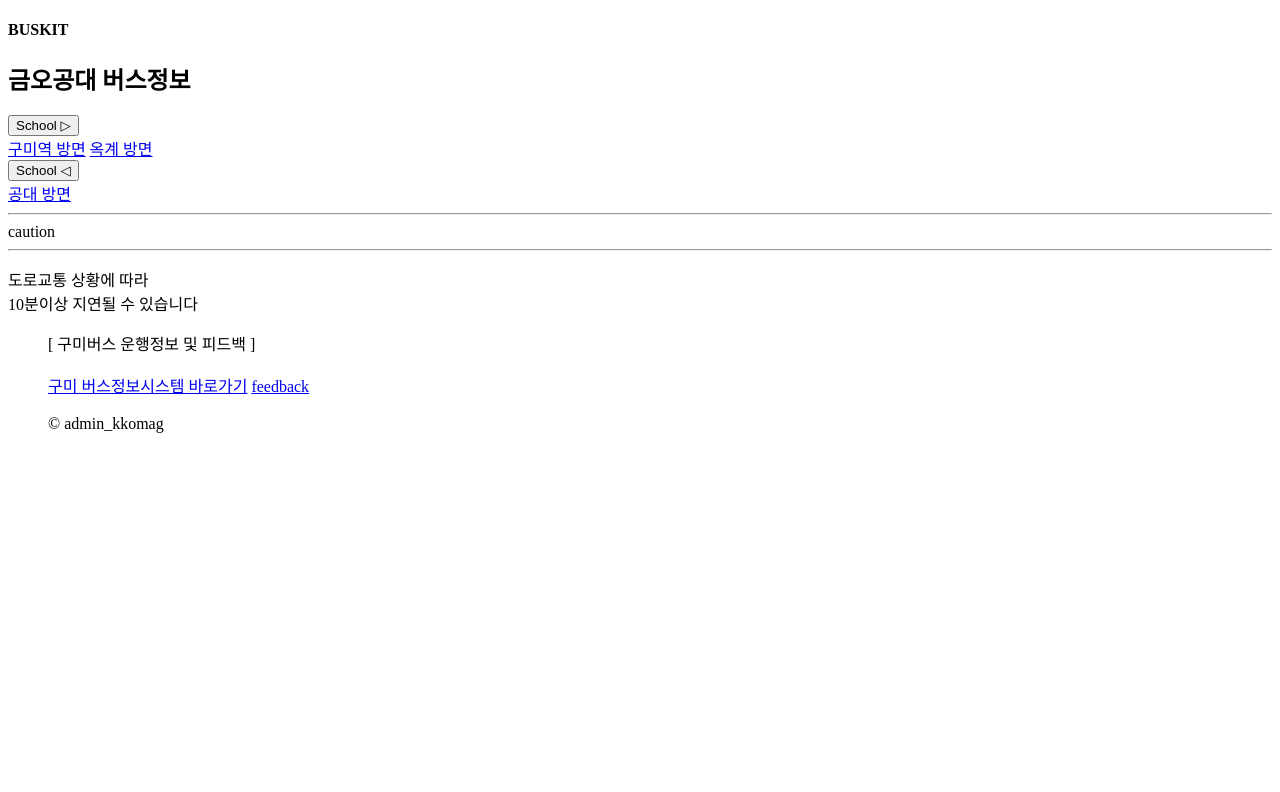
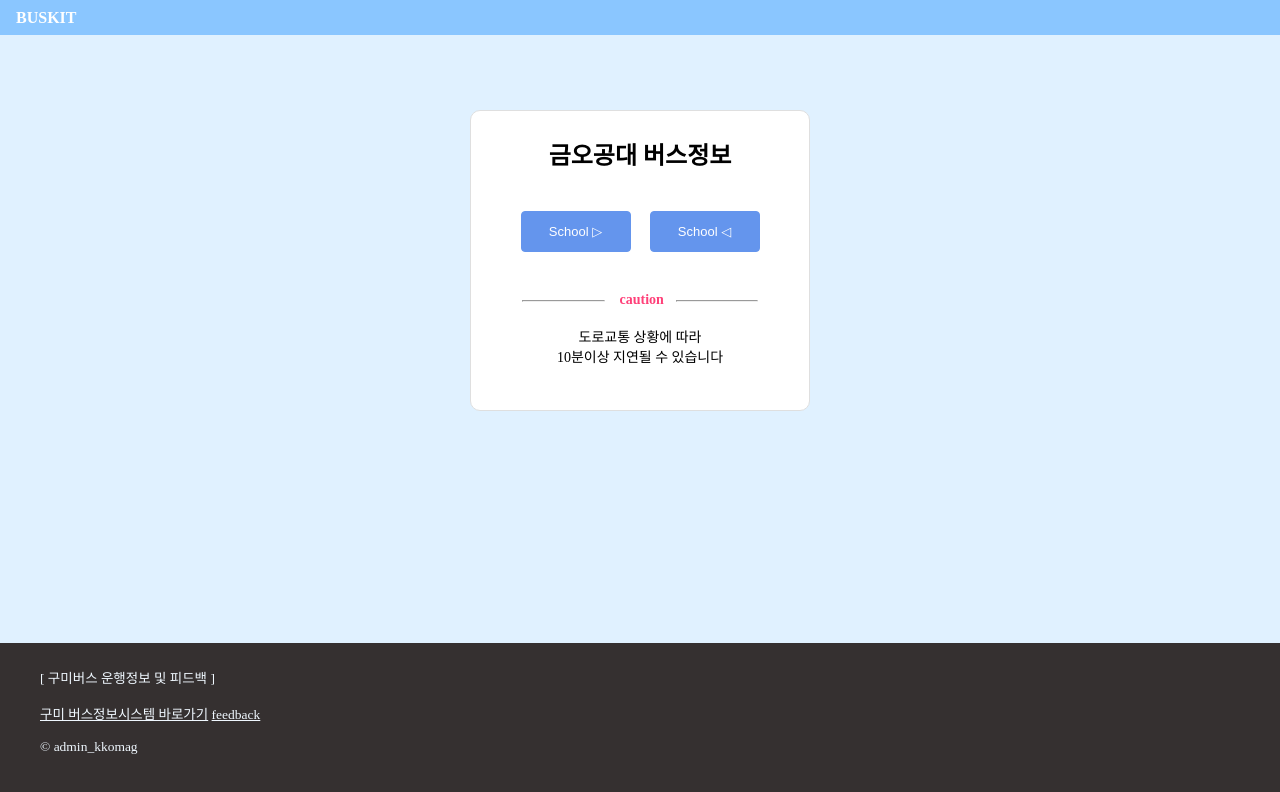
Before and after one commit to Noel-le/Noel-le.github.io, a plain HTML site: page index.html in a window 1280 px wide. Drawn offline with Linux system fonts and the light colour scheme.

Commit message:
Update index.html

```diff
--- a/index.html
+++ b/index.html
@@ -4,8 +4,8 @@
     <meta charset="utf-8">
     <meta name="viewport" content="width=device-width">
     <title>westagram practice</title>
-     <link href="demo.css" rel="stylesheet" type="text/css" />
-    <link href="demo.css" rel="stylesheet" type="text/css" />
+     <link href="index.css" rel="stylesheet" type="text/css" />
+    <link href="index.css" rel="stylesheet" type="text/css" />
     <header>
       <h4>BUSKIT</h4>
     </header>
```
